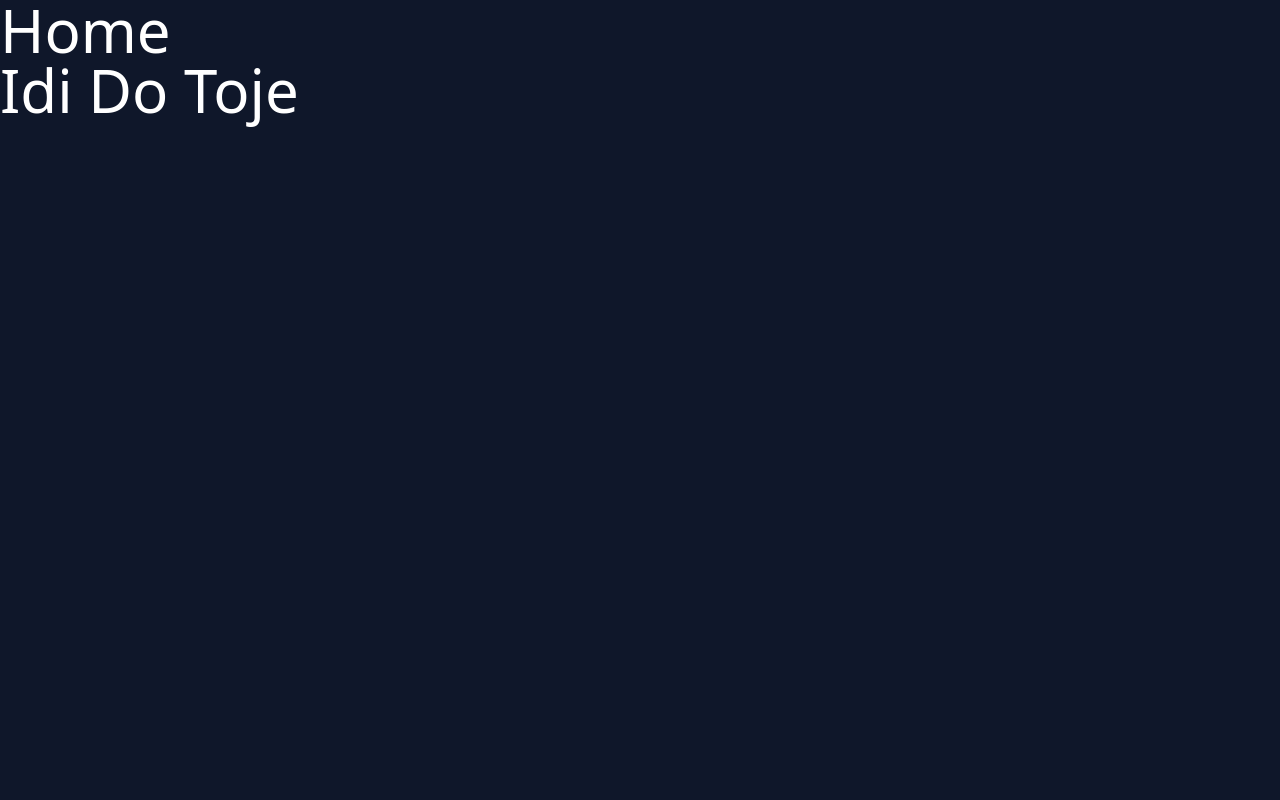
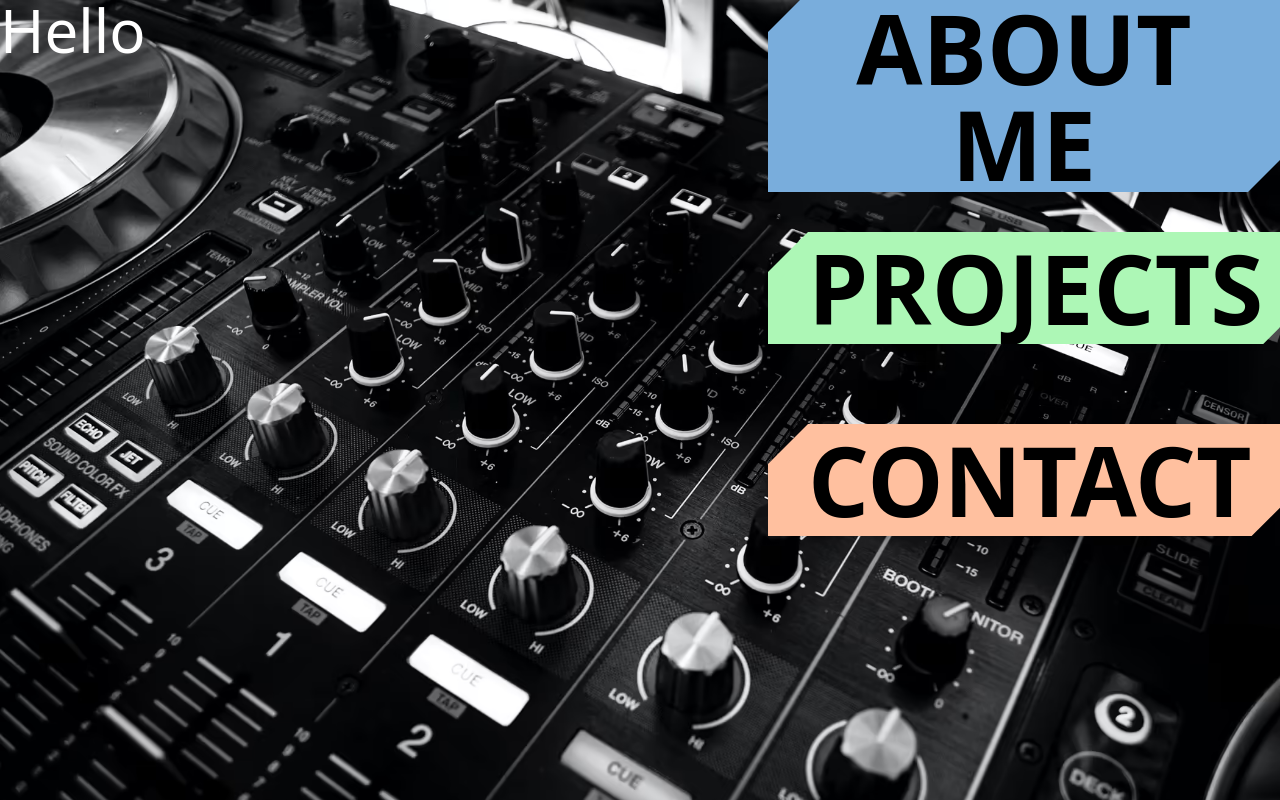
Before and after one commit to Ulgamon/portfolio, a React (Vite) app: page / in a window 1280 px wide. Built offline with nearby package versions, Linux system fonts and the light colour scheme.

Commit message:
contact form added

```diff
--- a/src/App.jsx
+++ b/src/App.jsx
@@ -2,13 +2,15 @@ import { Routes, Route, useLocation } from "react-router-dom";
 import { useTransition, animated } from "@react-spring/web";
 import HomePage from "./pages/HomePage";
 import About from "./pages/About";
+import Projects from "./pages/Projects";
+import Contact from "./pages/Contact";
 
 function App() {
   let location = useLocation();
   const transitions = useTransition(location, {
-    from: { opacity: 0, transform: "translate(100%, 0)" },
-    enter: { opacity: 1, transform: "translate(0, 0)" },
-    leave: { opacity: 0, transform: "translate(-50%, 0)" },
+    from: { opacity: 0, transform: "translateY(100%)" },
+    enter: { opacity: 1, transform: "translateY(0)" },
+    leave: { opacity: 0, transform: "translateY(-50%)" },
     exitBeforeEnter: true,
   });
   console.log(location);
@@ -20,6 +22,8 @@ function App() {
           <Routes location={location.pathname}>
             <Route path="/" element={<HomePage />} />
             <Route path="/about" element={<About />} />
+            <Route path="/projects" element={<Projects />} />
+            <Route path="/contact" element={<Contact />} />
           </Routes>
         </animated.div>
       ))}
--- /dev/null
+++ b/src/components/MainLink/MainLink.jsx
@@ -0,0 +1,59 @@
+import { useSpring, animated } from "@react-spring/web";
+import { useRef } from "react";
+import { Link } from "react-router-dom";
+
+const MainLink = ({ to, title, className, textClassName }) => {
+  const linkRef = useRef(null);
+
+  const [{ xys }, api] = useSpring(() => ({
+    xys: [0, 0, 1],
+    config: {},
+  }));
+
+  const handleMouseLeave = () =>
+    api.start({
+      xys: [0, 0, 1],
+    });
+
+  const handleMouseMove = (e) => {
+    const rect = linkRef.current.getBoundingClientRect();
+    api.start({
+      xys: calc(e.clientX, e.clientY, rect),
+    });
+  };
+
+  return (
+    <div className="w-full h-48 mx-auto flex justify-stretch items-center overflow-hidden">
+      <animated.div
+        ref={linkRef}
+        style={{
+          transform: xys.to(trans),
+          clipPath:
+            "polygon(0 40px,40px 0,100% 0,100% calc(100% - 40px),calc(100% - 40px) 100%,0 100%)",
+        }}
+        onMouseLeave={handleMouseLeave}
+        onMouseMove={handleMouseMove}
+        className={
+          "text-8xl my-2 ms-32 p-2 px-10 ease-out transition-shadow delay-500 hover:shadow-md will-change-transform " +
+          className
+        }
+      >
+        <h2 className="text-black text-center">
+          <Link to={to}>{title}</Link>
+        </h2>
+      </animated.div>
+
+    </div>
+  );
+};
+
+const calc = (x, y, rect) => [
+  -(y - rect.top - rect.height / 2) / 5,
+  (x - rect.left - rect.width / 2) / 5,
+  1.2,
+];
+
+const trans = (x, y, s) =>
+  `perspective(600px) rotateX(${x}deg) rotateY(${y}deg) scale(${s})`;
+
+export default MainLink;
--- /dev/null
+++ b/src/components/ProjectCard/ProjectCard.jsx
@@ -0,0 +1,5 @@
+const ProjectCard = (props) => {
+  return <div></div>;
+};
+
+export default ProjectCard;
--- a/src/index.css
+++ b/src/index.css
@@ -4,11 +4,16 @@
 
 body {
   background-color: black;
-  overflow-x: hidden;
+  overflow: hidden;
   /* I will put overscroll x hidden so i dont see it in my transitions */
 }
 
 ::selection {
-  color: rgb(64, 171, 93);
-  background: yellow;
+  color: rgb(0, 0, 0);
+  background: white;
 }
+
+.realisticshadow {
+  box-shadow: -5px -5px 9px rgba(255, 255, 255, 0.45),
+    5px 5px 9px rgba(94, 104, 121, 0.3);
+}
--- a/src/pages/About.jsx
+++ b/src/pages/About.jsx
@@ -2,9 +2,34 @@ import { Link } from "react-router-dom";
 
 const About = () => {
   return (
-    <div className="text-white w-full min-h-screen bg-gray-900 text-6xl">
+    <div className="w-full min-h-screen bg-pastelBlue-secondary text-6xl overflow-auto">
       <p>About</p>
       <Link to={"/"}>Idi Nazad</Link>
+      <section className="w-1/2 max-w-[1240px] rounded-xl p-10 mx-auto bg-dirtyWhite realisticshadow">
+        <h1>About Me</h1>
+        <p className="text-lg">
+          Lorem ipsum dolor sit amet consectetur adipisicing elit. Debitis,
+          aperiam ad. Recusandae distinctio voluptate soluta accusantium ea
+          laborum in saepe repellat impedit dolorum ullam dicta sunt ipsam,
+          debitis omnis aliquam? Lorem ipsum dolor sit amet consectetur
+          adipisicing elit. Eius mollitia magnam praesentium aperiam labore
+          itaque accusamus modi similique ut, voluptatibus fugiat blanditiis
+          tempora sequi deleniti quis earum hic corrupti unde. Lorem ipsum dolor
+          sit amet consectetur adipisicing elit. Delectus maxime adipisci, quia
+          quibusdam dignissimos repellat doloribus debitis accusantium earum
+          dolor accusamus nulla hic nam maiores veniam tenetur nesciunt.
+          Suscipit, labore. Lorem ipsum dolor sit amet consectetur, adipisicing
+          elit. Animi doloremque facere quia possimus id ipsa ab corrupti!
+          Corrupti saepe asperiores earum. Totam reprehenderit omnis optio
+          dolore temporibus laboriosam. Tenetur, id? Lorem ipsum dolor sit amet
+          consectetur, adipisicing elit. Nostrum aperiam assumenda minima alias?
+          Corporis hic molestias, eveniet optio temporibus nisi nemo, a in
+          officia tempora iste laudantium labore cupiditate numquam. Lorem ipsum
+          dolor sit amet consectetur adipisicing elit. Nemo, nostrum alias
+          repellendus ipsa expedita eum hic animi porro adipisci in voluptas,
+          sapiente et. Ipsum ad aliquam ducimus, facilis dicta accusantium?
+        </p>
+      </section>
     </div>
   );
 };
--- /dev/null
+++ b/src/pages/Contact.jsx
@@ -0,0 +1,56 @@
+import { Link } from "react-router-dom";
+
+const Contact = () => {
+  return (
+    <div className="w-full min-h-screen bg-pastelOrange-secondary">
+      <div className="text-6xl ">
+        <Link to={"/"}>Go Back</Link>
+      </div>
+      <div class="container">
+        <h1>FormSubmit Demo</h1>
+        <form
+          target="_blank"
+          action="https://formsubmit.co/justinilic@email.com"
+          method="POST"
+        >
+          <div class="form-group">
+            <div class="form-row">
+              <div class="col">
+                <input
+                  type="text"
+                  name="name"
+                  class="form-control"
+                  placeholder="Full Name"
+                  required
+                />
+              </div>
+              <div class="col">
+                <input
+                  type="email"
+                  name="email"
+                  class="form-control"
+                  placeholder="Email Address"
+                  required
+                />
+              </div>
+            </div>
+          </div>
+          <div class="form-group">
+            <textarea
+              placeholder="Your Message"
+              class="form-control"
+              name="message"
+              rows="10"
+              required
+            ></textarea>
+          </div>
+          <button type="submit" class="btn btn-lg btn-dark btn-block">
+            Submit Form
+          </button>
+        </form>
+      </div>
+    </div>
+  );
+};
+
+export default Contact;
--- a/src/pages/HomePage.jsx
+++ b/src/pages/HomePage.jsx
@@ -1,10 +1,34 @@
-import { Link } from "react-router-dom";
+import MainLink from "../components/MainLink/MainLink";
+import src from "../assets/main.avif";
 
 const HomePage = () => {
   return (
-    <div className="w-full text-white text-6xl bg-slate-900 min-h-screen">
-      <p>Home</p>
-      <Link to={"/about"}>Idi Do Toje</Link>
+    <div
+      className="w-full text-6xl grid grid-cols-2 bg-white min-h-screen"
+      style={{
+        backgroundImage: `url(${src})`,
+        backgroundRepeat: "no-repeat",
+        backgroundSize: "cover",
+      }}
+    >
+      <p className="text-white text-6xl">Hello</p>
+      <div className="flex flex-col justify-items-stretch">
+        <MainLink
+          to={"/about"}
+          title={"ABOUT ME"}
+          className={"bg-pastelBlue-primary text-transparent font-bold"}
+        />
+        <MainLink
+          to={"/projects"}
+          title={"PROJECTS"}
+          className={"bg-pastelGreen-primary font-bold"}
+        />
+        <MainLink
+          to={"/contact"}
+          title={"CONTACT"}
+          className={"bg-pastelOrange-primary font-bold"}
+        />
+      </div>
     </div>
   );
 };
--- /dev/null
+++ b/src/pages/Projects.jsx
@@ -0,0 +1,13 @@
+import { Link } from "react-router-dom";
+
+const Projects = () => {
+  return (
+    <div className="w-full min-h-screen bg-pastelGreen-primary">
+      <div className="text-6xl">
+        <Link to={"/"}>Go Back</Link>
+      </div>
+    </div>
+  );
+};
+
+export default Projects;
--- a/tailwind.config.js
+++ b/tailwind.config.js
@@ -1,10 +1,24 @@
 /** @type {import('tailwindcss').Config} */
 export default {
-  content: [
-    "./index.html",
-    "./src/**/*.{js,ts,jsx,tsx}",
-  ],  theme: {
-    extend: {},
+  content: ["./index.html", "./src/**/*.{js,ts,jsx,tsx}"],
+  theme: {
+    extend: {
+      colors: {
+        pastelBlue: {
+          primary: "#79addc",
+          secondary: "#dde1e7",
+        },
+        pastelGreen: {
+          primary: "#adf7b6",
+          secondary: "#c9e4de",
+        },
+        pastelOrange: {
+          primary: "#ffc09f",
+          secondary: "#f7d9c4",
+        },
+        dirtyWhite: "#eff0ff",
+      },
+    },
   },
   plugins: [],
-}
+};
```
Also changed, not shown: src/assets/main.avif (added).
